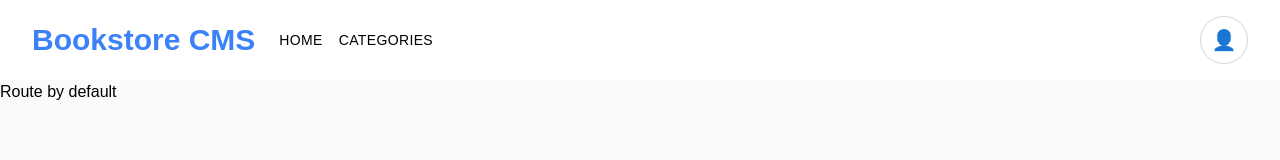
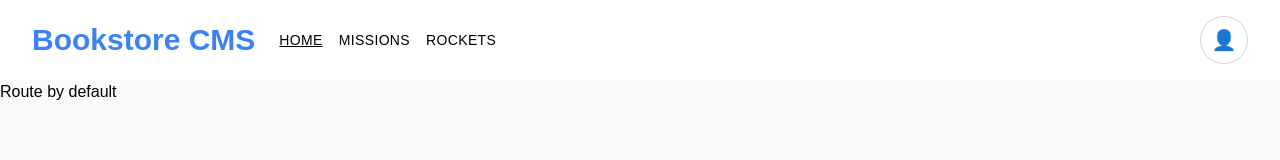
Before and after one commit to redmarverick/Space-Travelers-Hub, a React (Create React App) app: page / in a window 1280 px wide. Shown: the top 160 px of the page. Built offline with nearby package versions, Linux system fonts and the light colour scheme.

Commit message:
Added style for active navbar element, Update readme file

```diff
--- a/src/App.jsx
+++ b/src/App.jsx
@@ -1,4 +1,3 @@
-import './index.css';
 import {
   BrowserRouter,
   Routes,
@@ -10,23 +9,28 @@
 function Layout() {
   return (
     <>
-      <header className="bg-white py-4 px-8 flex items-center">
+      <header className="bg-white py-4 px-8 flex items-center justify-between">
         <div className="flex items-center">
           <h1 className="text-3xl montserrat font-bold text-blue-500">Bookstore CMS</h1>
           <nav className="ml-6">
             <NavLink to="/" exact="true" activeclassname="active" className="montserrat text-black text-sm font-medium tracking-wide uppercase">
               Home
             </NavLink>
-            <NavLink to="/Missions" exact="true" activeclassname="active" className="montserrat text-black text-sm font-medium tracking-wide uppercase ml-4">
-              Categories
+            <NavLink to="/missions" exact="true" activexlassname="active" className="montserrat text-black text-sm font-medium tracking-wide uppercase ml-4">
+              Missions
+            </NavLink>
+            <NavLink to="/rockets" exact="true" activeclassname="active" className="montserrat text-black text-sm font-medium tracking-wide uppercase ml-4">
+              Rockets
             </NavLink>
           </nav>
         </div>
-        <figure className="flex items-center justify-center ml-auto">
-          <div className="bg-white border border-solid border-gray-300 rounded-full h-12 w-12 flex items-center justify-center">
-            <span className="text-azure-500 text-xl">&#128100;</span>
-          </div>
-        </figure>
+        <NavLink to="/my-profile" exact="true" activeclassname="active" className="profile">
+          <figure className="flex items-center justify-center ml-auto">
+            <div className="bg-white border border-solid border-gray-300 rounded-full h-12 w-12 flex items-center justify-center">
+              <span className="text-azure-500 text-xl">&#128100;</span>
+            </div>
+          </figure>
+        </NavLink>
       </header>
       <div className="not-navbar"><Outlet /></div>
     </>
@@ -47,7 +51,8 @@
             )}
           />
           <Route path="rockets" element={<div>rockets router</div>} />
-          <Route path="misions" element={<div>misions router</div>} />
+          <Route path="missions" element={<div>missions router</div>} />
+          <Route path="my-profile" element={<div>Profile</div>} />
           <Route path="*" element={<div>Error 404: Page not found</div>} />
         </Route>
       </Routes>
--- a/src/index.css
+++ b/src/index.css
@@ -16,3 +16,16 @@
 .robotoslab {
   font-family: 'Roboto Slab', serif;
 }
+
+.active {
+  text-decoration: underline;
+}
+
+.active.profile {
+  text-decoration: none;
+}
+
+.active.profile div {
+  border-radius: 100%;
+  border: 2px solid black;
+}
--- a/src/redux/misions/misionsSlice.js
+++ /dev/null
@@ -1,8 +0,0 @@
-import { createSlice } from '@reduxjs/toolkit';
-
-const misionsSlice = createSlice({
-  name: 'Misions',
-  initialState: [],
-});
-
-export default misionsSlice.reducer;
--- /dev/null
+++ b/src/redux/missions/missionsSlice.js
@@ -0,0 +1,8 @@
+import { createSlice } from '@reduxjs/toolkit';
+
+const missionsSlice = createSlice({
+  name: 'missions',
+  initialState: [],
+});
+
+export default missionsSlice.reducer;
--- /dev/null
+++ b/src/redux/rockets/rocketsSlice.js
@@ -0,0 +1,8 @@
+import { createSlice } from '@reduxjs/toolkit';
+
+const rocketsSlice = createSlice({
+  name: 'rockets',
+  initialState: [],
+});
+
+export default rocketsSlice.reducer;
--- a/src/redux/store.js
+++ b/src/redux/store.js
@@ -1,12 +1,14 @@
 import { configureStore } from '@reduxjs/toolkit';
 import { applyMiddleware } from 'redux';
 import logger from 'redux-logger';
-import misionsReducer from './misions/misionsSlice';
+import missionsReducer from './missions/missionsSlice';
+import rocketsReducer from './rockets/rocketsSlice';
 
 const store = configureStore(
   {
     reducer: {
-      misions: misionsReducer,
+      missions: missionsReducer,
+      rockets: rocketsReducer,
     },
   },
   applyMiddleware(logger),
```
Also changed, not shown: 1 other file (tests, documents, lock files or other folders).
